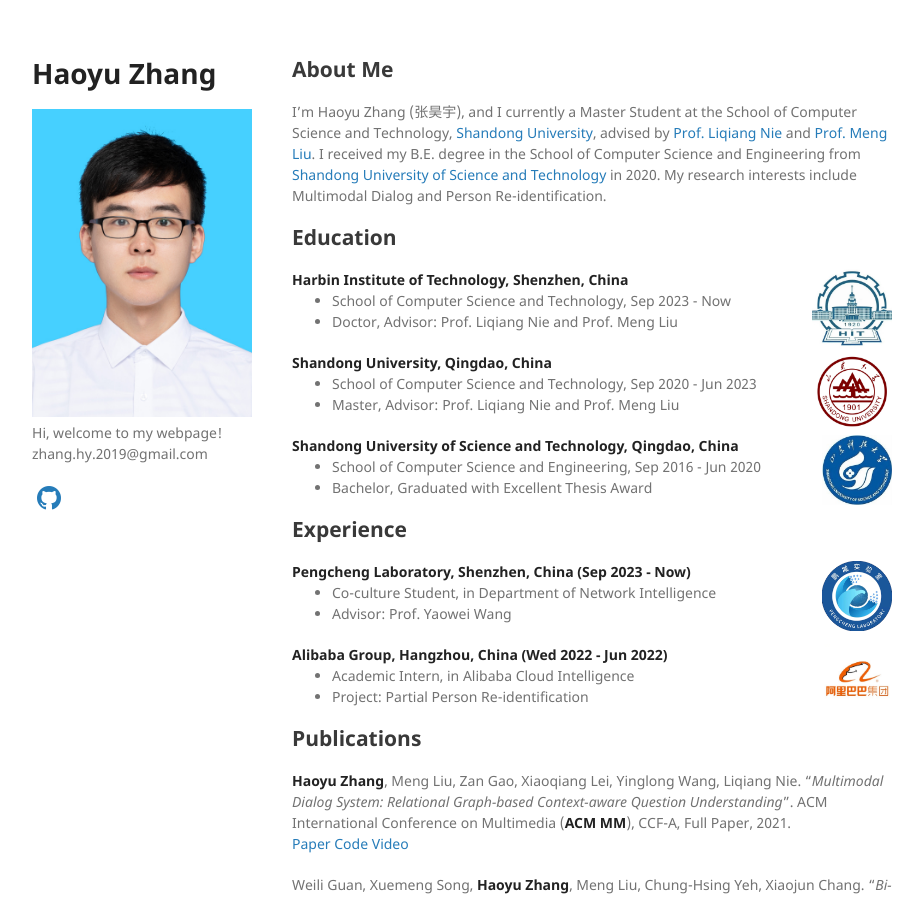
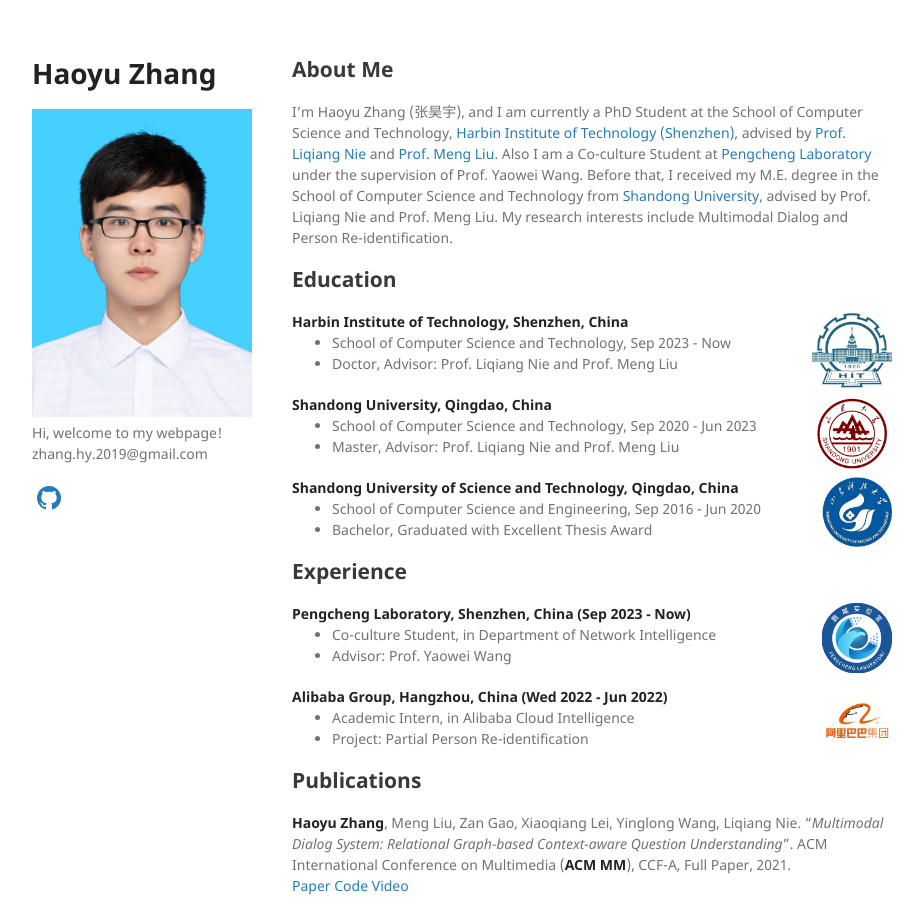
Before and after one commit to Hyu-Zhang/Hyu-Zhang.github.io, a Jekyll site: the page built from index.md, in a window 1280 px wide and 900 px high. Shown: the whole window, without its empty margins (178-1101 px from the left). Built offline with Jekyll 4.4.1, drawn with Linux system fonts in a browser that asks for light colours; a style sheet for code colours, icons or effects is not loaded; our own code applies the rules of GitHub Pages for plain Markdown files.

Commit message:
Update index.md

```diff
--- a/index.md
+++ b/index.md
@@ -3,7 +3,7 @@ layout: default
 ---
 ## About Me
 
-I’m Haoyu Zhang (张昊宇), and I currently a Master Student at the School of Computer Science and Technology, [Shandong University](https://www.sdu.edu.cn/), advised by [Prof. Liqiang Nie](https://liqiangnie.github.io/) and [Prof. Meng Liu](https://mengliu1991.github.io/). I received my B.E. degree in the School of Computer Science and Engineering from [Shandong University of Science and Technology](http://www.sdust.edu.cn/) in 2020. My research interests include Multimodal Dialog and Person Re-identification.
+I’m Haoyu Zhang (张昊宇), and I am currently a PhD Student at the School of Computer Science and Technology, [Harbin Institute of Technology (Shenzhen)](https://www.hitsz.edu.cn/), advised by [Prof. Liqiang Nie](https://liqiangnie.github.io/) and [Prof. Meng Liu](https://mengliu1991.github.io/). Also I am a Co-culture Student at [Pengcheng Laboratory](https://www.pcl.ac.cn/) under the supervision of Prof. Yaowei Wang. Before that, I received my M.E. degree in the School of Computer Science and Technology from [Shandong University](https://www.sdu.edu.cn/), advised by Prof. Liqiang Nie and Prof. Meng Liu. My research interests include Multimodal Dialog and Person Re-identification.
 
 ## Education
 
```
